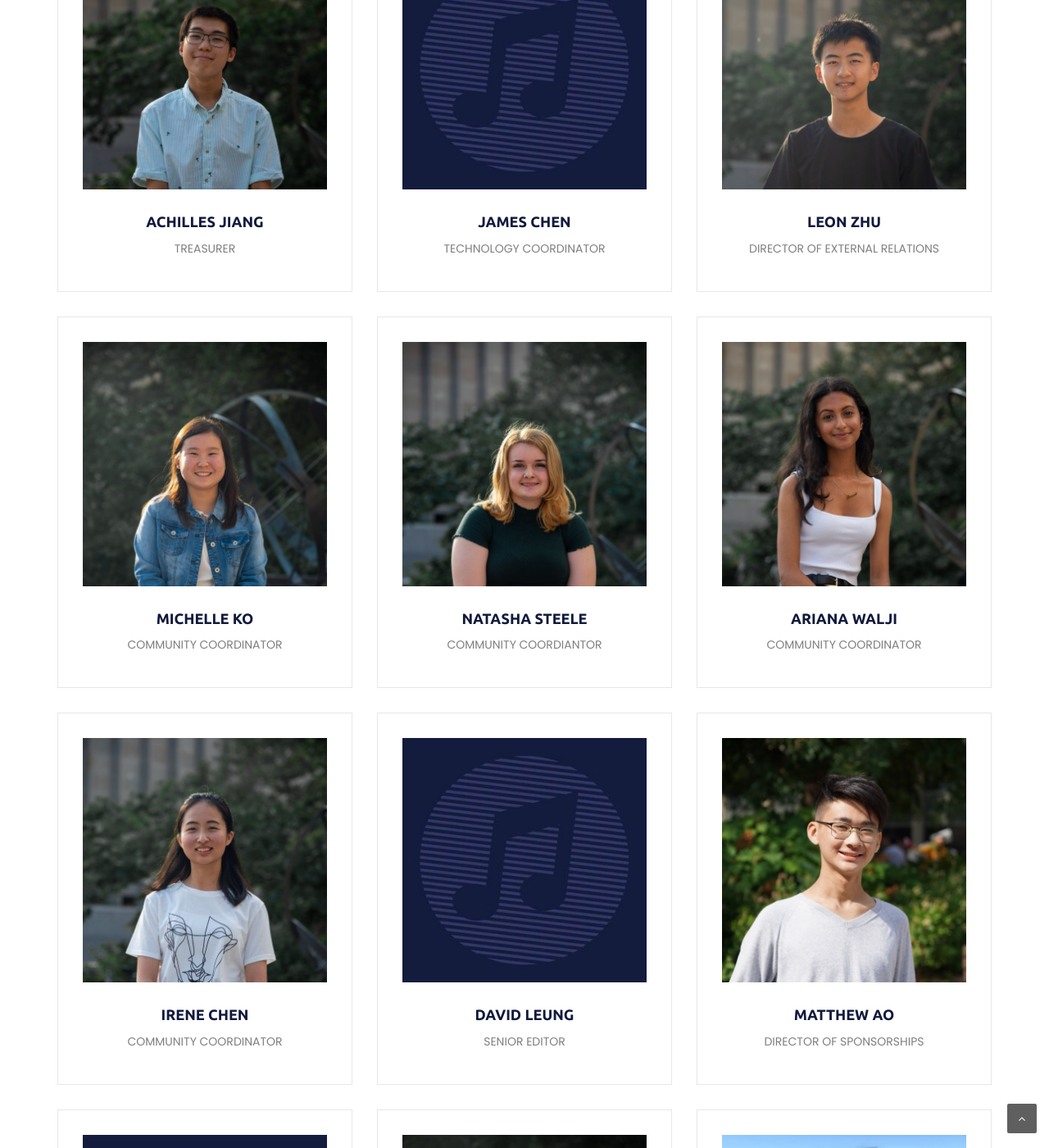
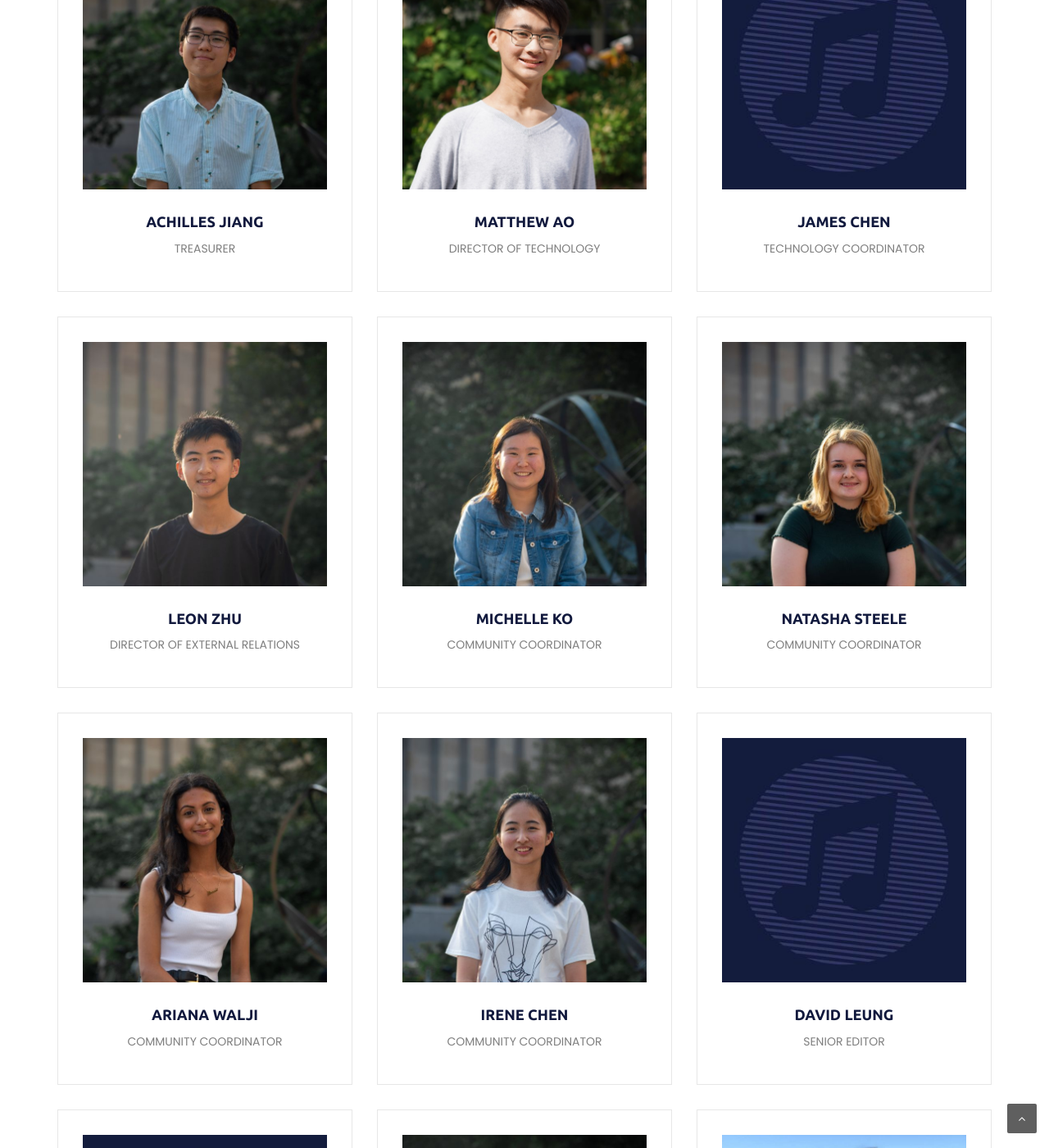
Before and after one commit to Conchordium-org/Conchordium, a Jekyll site: the page built from team.html, in a window 1280 px wide and 1400 px high, scrolled down 1199 px. Shown: the whole window at 82% size. Built offline with Jekyll 4.4.1, drawn with Linux system fonts in a browser that asks for light colours; nearby versions of some CDN libraries; library files that are not in the unit come from our copies.

Commit message:
Update team.html

```diff
--- a/team.html
+++ b/team.html
@@ -79,6 +79,18 @@ title: Conchordium | Team
 			<div class="col-xs-12 col-sm-6 col-md-4">
 				<div class="team-each">
 					<div class="team-member">
+						<img src="assets/images/team/Matthew Ao.jpg" alt="Team Member">
+					</div> <!-- /.team-members -->
+					<div class="member-name">
+						<h4>Matthew Ao</h4>
+						<p>Director of Technology</p>
+					</div><!-- /.member-name -->
+				</div> <!-- /.team-each -->
+			</div> <!-- /.col -->
+
+			<div class="col-xs-12 col-sm-6 col-md-4">
+				<div class="team-each">
+					<div class="team-member">
 						<img src="assets/images/team/Default.jpg" alt="Team Member">
 					</div> <!-- /.team-members -->
 					<div class="member-name">
@@ -119,7 +131,7 @@ title: Conchordium | Team
 					</div> <!-- /.team-members -->
 					<div class="member-name">
 						<h4>Natasha Steele</h4>
-						<p>Community Coordiantor</p>
+						<p>Community Coordinator</p>
 					</div><!-- /.member-name -->
 				</div> <!-- /.team-each -->
 			</div> <!-- /.col -->
@@ -156,18 +168,6 @@ title: Conchordium | Team
 					<div class="member-name">
 						<h4>David Leung</h4>
 						<p>Senior Editor</p>
-					</div><!-- /.member-name -->
-				</div> <!-- /.team-each -->
-			</div> <!-- /.col -->
-
-			<div class="col-xs-12 col-sm-6 col-md-4">
-				<div class="team-each">
-					<div class="team-member">
-						<img src="assets/images/team/Matthew Ao.jpg" alt="Team Member">
-					</div> <!-- /.team-members -->
-					<div class="member-name">
-						<h4>Matthew Ao</h4>
-						<p>Director of Sponsorships</p>
 					</div><!-- /.member-name -->
 				</div> <!-- /.team-each -->
 			</div> <!-- /.col -->
```
